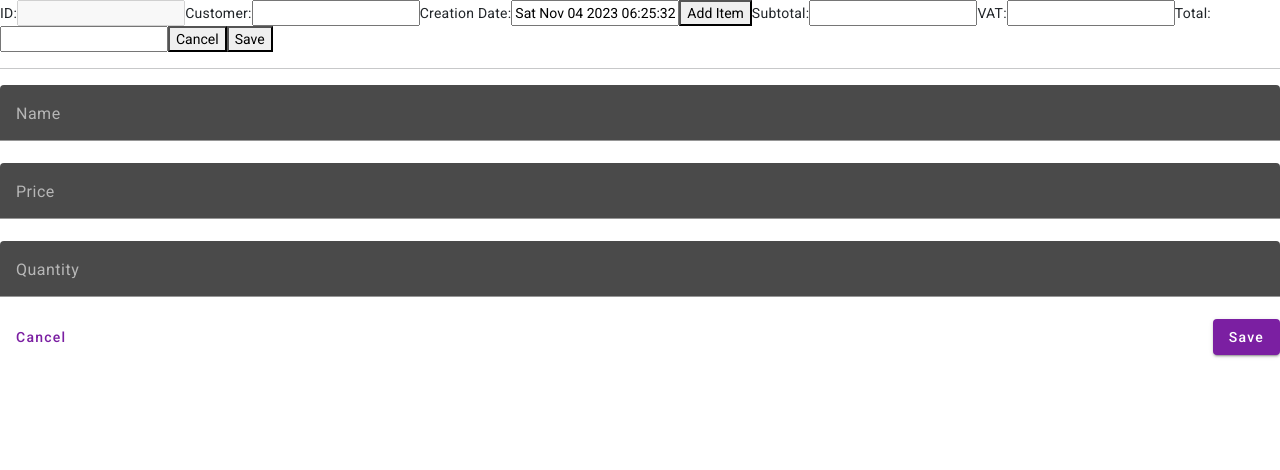
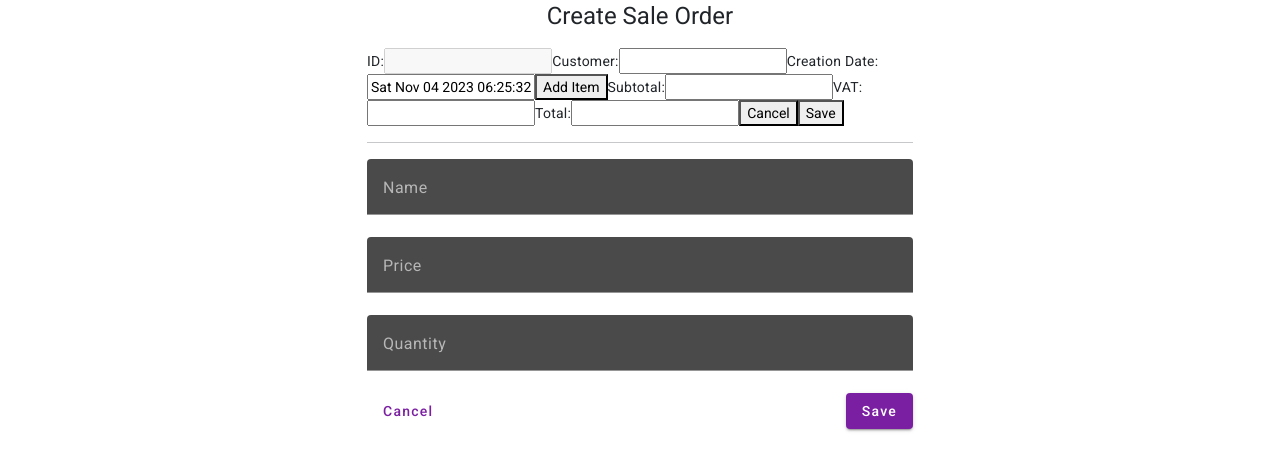
Before and after one commit to ivan5500/sales-order-app, an Angular app: page /orders in a window 1280 px wide. Both pictures are taken after a click on the button "Create order". Shown: the top 470 px of the page. Built offline with nearby package versions, Linux system fonts and the light colour scheme.

Commit message:
(ADD) Added page to add sales orders

```diff
--- /dev/null
+++ b/src/app/sales-order/pages/add-order-page/add-order-page.component.html
@@ -0,0 +1,10 @@
+<div class="container">
+    <div class="row text-center">
+      <h1>Create Sale Order</h1>
+    </div>
+    <div class="row justify-content-center">
+      <div class="col-sm-12 col-md-6">
+        <sales-order-form></sales-order-form>
+      </div>
+    </div>
+  </div>
--- a/src/app/sales-order/sales-order-management.module.ts
+++ b/src/app/sales-order/sales-order-management.module.ts
@@ -12,6 +12,7 @@ import { AddItemPageComponent } from './pages/add-item-page/add-item-page.compon
 import { OrderFormComponent } from './components/order-form/order-form.component';
 import { FilterFormComponent } from './components/filter-form/filter-form.component';
 import { MaterialModule } from '../material/material.module';
+import { AddOrderPageComponent } from './pages/add-order-page/add-order-page.component';
 
 @NgModule({
   declarations: [
@@ -23,6 +24,7 @@ import { MaterialModule } from '../material/material.module';
     AddItemPageComponent,
     OrderFormComponent,
     FilterFormComponent,
+    AddOrderPageComponent,
   ],
   imports: [
     SalesOrderRoutingModule,
--- a/src/app/sales-order/sales-order-routing.module.ts
+++ b/src/app/sales-order/sales-order-routing.module.ts
@@ -3,7 +3,7 @@ import { RouterModule, Routes } from '@angular/router';
 import { ManagementPageComponent } from './pages/management-page/management-page.component';
 import { ListPageComponent } from './pages/list-page/list-page.component';
 import { AddItemPageComponent } from './pages/add-item-page/add-item-page.component';
-import { OrderFormComponent } from './components/order-form/order-form.component';
+import { AddOrderPageComponent } from './pages/add-order-page/add-order-page.component';
 
 const routes: Routes = [
   {
@@ -16,7 +16,7 @@ const routes: Routes = [
   },
   {
     path: 'add',
-    component: OrderFormComponent,
+    component: AddOrderPageComponent,
   },
   {
     path: 'add-item',
```
Also changed, not shown: src/app/sales-order/pages/add-order-page/add-order-page.component.ts (added, +10 -0 lines), src/app/sales-order/pages/add-order-page/add-order-page.component.css (added), 1 other file (tests, documents, lock files or other folders).
